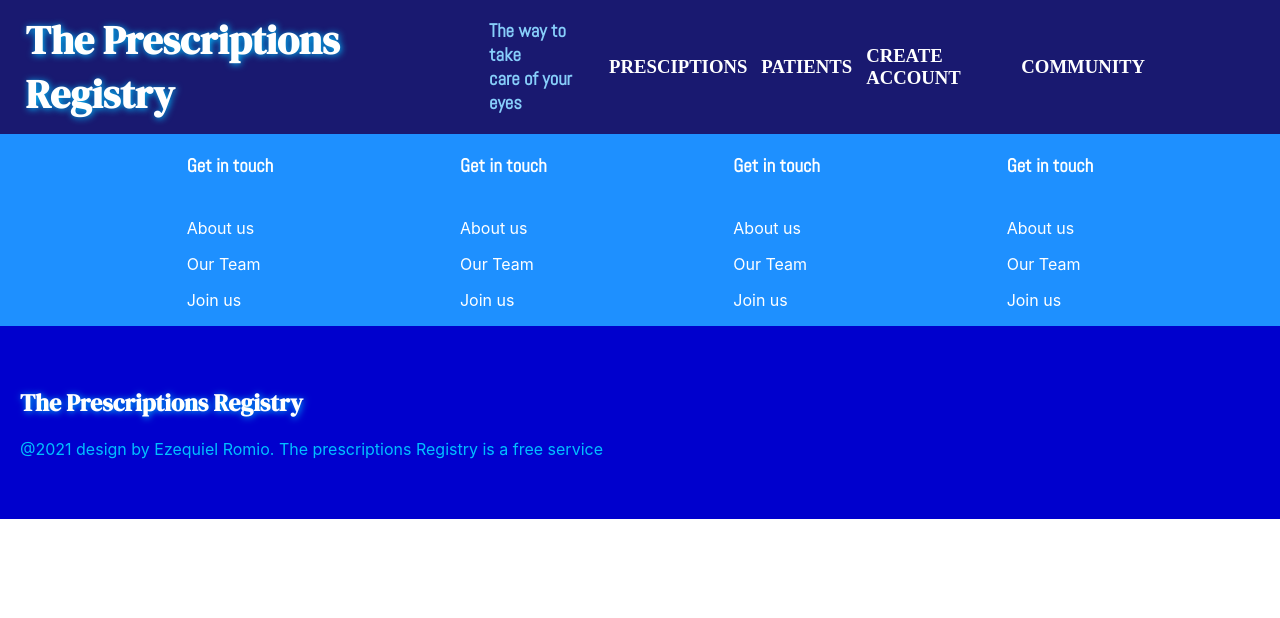
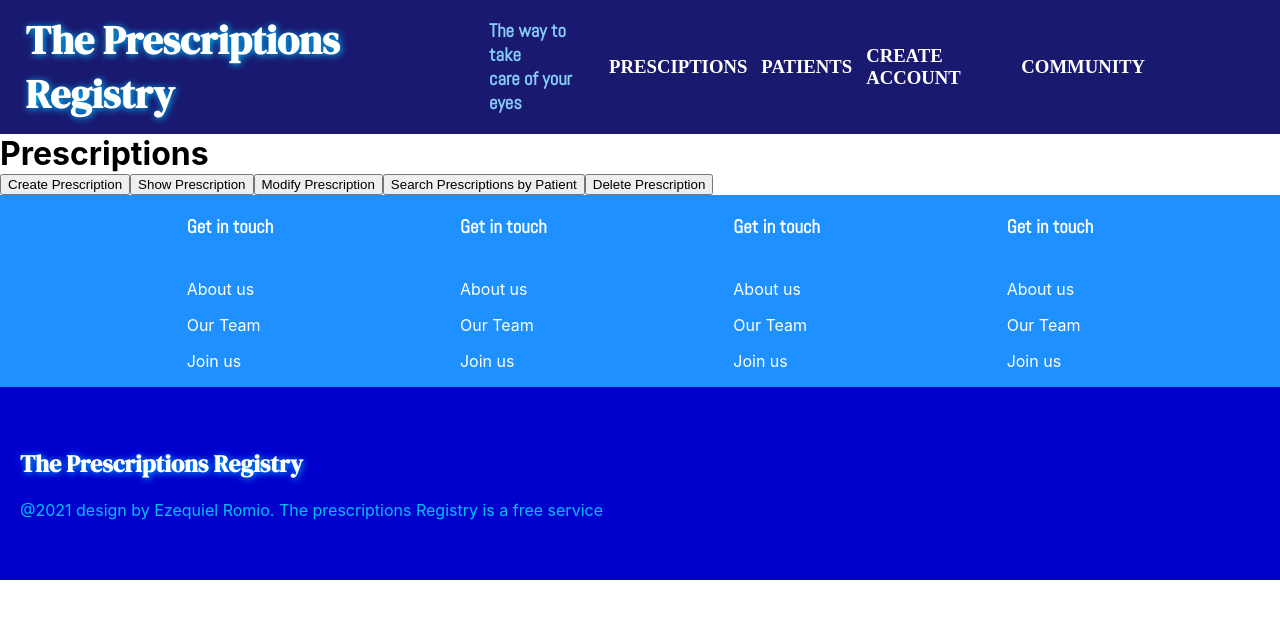
Before and after one commit to EzequielRomio/ThePrescriptionsRegistry, a React (Create React App) app in the folder client/: page /prescriptions in a window 1280 px wide. Shown: the top 618 px of the page. Built offline with nearby package versions, Linux system fonts and the light colour scheme; no server answers; a web font is replaced by a local one.

Commit message:
prescriptions page created

```diff
--- a/client/src/App.js
+++ b/client/src/App.js
@@ -1,8 +1,9 @@
-import {Route} from 'react-router-dom'
+import {Route} from 'react-router-dom';
 
 import NavBar from './components/NavBar/NavBar.jsx';
 import LandingPage from './components/LandingPage/LandingPage.jsx';
-import Footer from './components/Footer/Footer.jsx'
+import Prescriptions from './components/Prescriptions/Prescriptions.jsx';
+import Footer from './components/Footer/Footer.jsx';
 
 import './App.css';
 
@@ -11,6 +12,7 @@ function App() {
     <div>
       <Route path='/' component={NavBar}/>
       <Route exact path='/' component={LandingPage}/>
+      <Route path='/prescriptions' component={Prescriptions} />
       <Route path='/' component={Footer} />
     </div>
   );
--- a/client/src/components/NavBar/NavBar.jsx
+++ b/client/src/components/NavBar/NavBar.jsx
@@ -17,7 +17,7 @@ const NavBar = () => {
                 </div>
             </div>
             <div className='subtitleFont' id='navBarLinks'>
-                <Link>
+                <Link to={'/prescriptions'}>
                     <h3 >PRESCIPTIONS</h3>
                 </Link>
                 <Link>
--- /dev/null
+++ b/client/src/components/Prescriptions/Prescriptions.jsx
@@ -0,0 +1,17 @@
+import React from 'react';
+
+import Menu from '../Menu/Menu.jsx'
+
+import './Prescriptions.css';
+
+const Prescriptions = () => {
+    return (
+        <div>
+            <h1>Prescriptions</h1>
+            <Menu typeOfMenu={'prescriptions'} />
+
+        </div>
+    )
+}
+
+export default Prescriptions;
```
Also changed, not shown: client/src/components/Prescriptions/Prescriptions.css (added).
